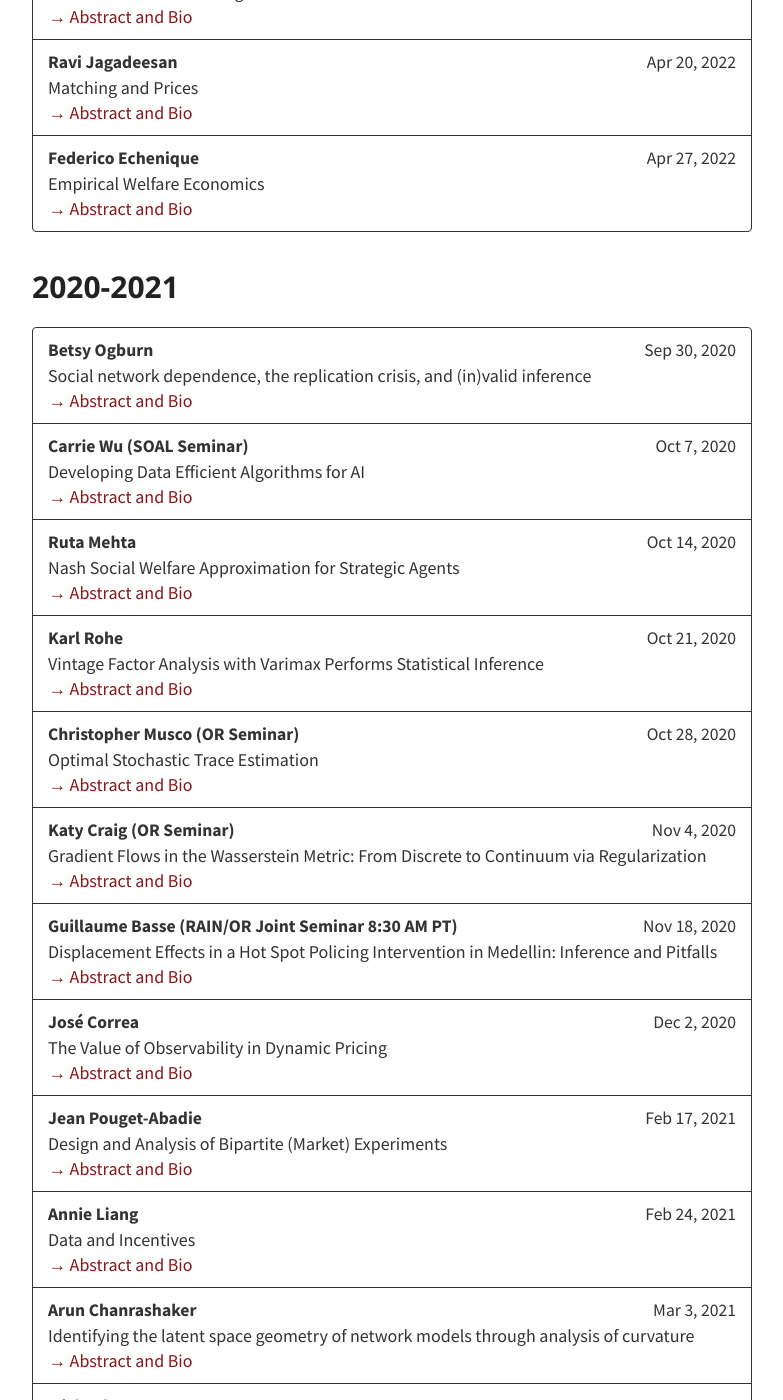
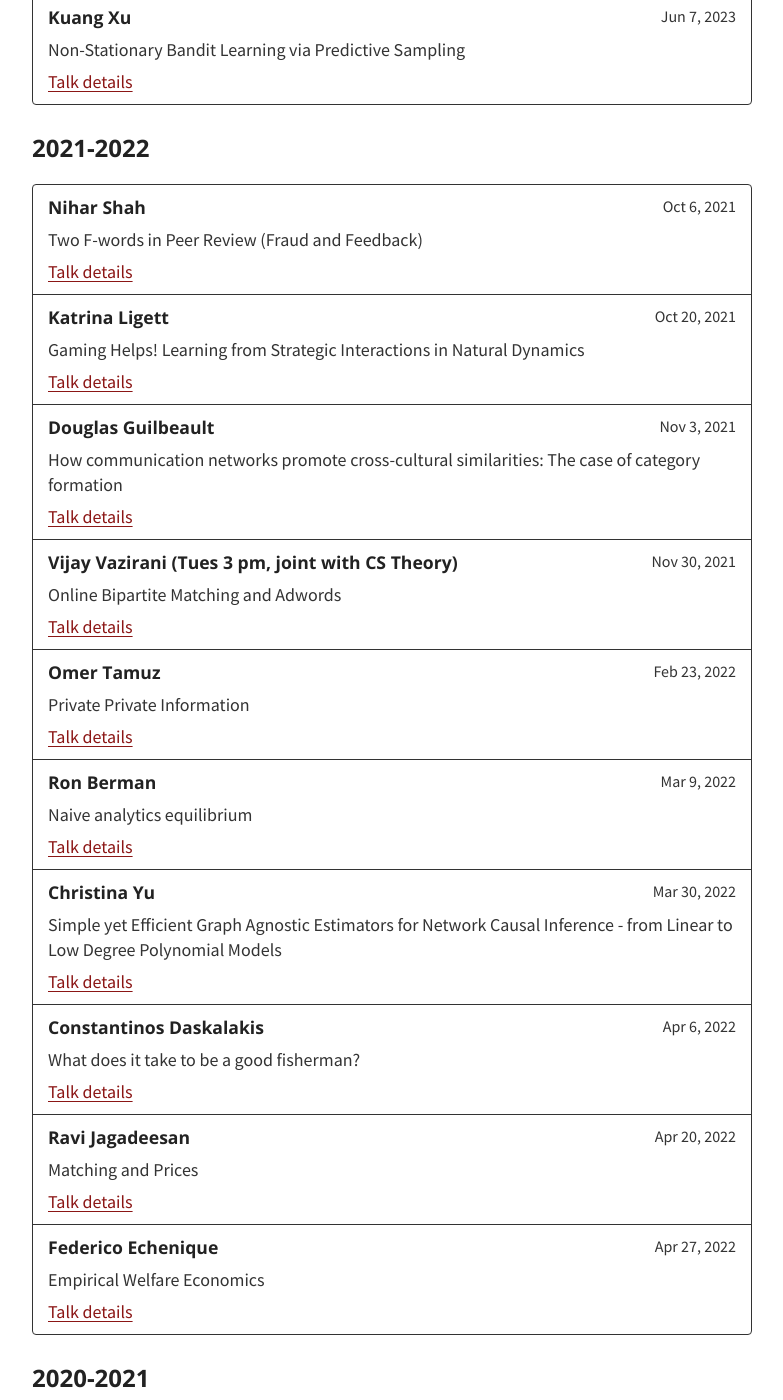
Before and after one commit to stanford-rain-seminar/stanford-rain-seminar.github.io, a Jekyll site: the page built from archive.md, in a window 1280 px wide and 1400 px high, scrolled down 9263 px. Shown: the whole window, without its empty margins (248-1031 px from the left). Built offline with Jekyll 4.4.1, drawn with Linux system fonts in a browser that asks for light colours; nearby versions of some CDN libraries; our own code applies the rules of GitHub Pages for plain Markdown files; some of the changed text lies outside the part shown.

Commit message:
Improve seminar site usability and accessibility

```diff
--- a/_config.yml
+++ b/_config.yml
@@ -10,6 +10,10 @@ description: Stanford Research on Artificial Intelligence and Incentives Seminar
 
 # URL of your avatar or profile pic (you could use your GitHub profile pic)
 avatar: /images/stanford_logo.png
+
+# Public seminar links
+mailing_list_url: https://mailman.stanford.edu/mailman/listinfo/internetalgs
+calendar_url: https://calendar.google.com/calendar/render?cid=703ghrmnu7ii3bbf2a9t1mda5s%40group.calendar.google.com
 
 #
 # Flags below are optional
@@ -41,7 +45,7 @@ google_analytics:
 
 # Your website URL (e.g. http://barryclark.github.io or http://www.barryclark.co)
 # Used for Sitemap.xml and your RSS feed
-url: https://stanford-rain-seminar.github.io
+url: https://rain.stanford.edu
 
 # If you're hosting your site at a Project repository on GitHub pages
 # (http://yourusername.github.io/repository-name)
--- a/_includes/meta.html
+++ b/_includes/meta.html
@@ -1,9 +1,15 @@
     <meta charset="utf-8" />
     <meta content='text/html; charset=utf-8' http-equiv='Content-Type'>
     <meta http-equiv='X-UA-Compatible' content='IE=edge'>
-    <meta name='viewport' content='width=device-width, initial-scale=1.0, maximum-scale=1.0'>
+    <meta name='viewport' content='width=device-width, initial-scale=1.0'>
 
-    <meta name="author" content="{{ site.name }}" />
+    <meta name="author" content="{{ site.title }}" />
+
+    {% if page.meta-description %}
+    <meta name="description" content="{{ page.meta-description | escape }}" />
+    {% else %}
+    <meta name="description" content="{{ site.description | escape }}" />
+    {% endif %}
 
     <!-- Facebook OpenGraph tags -->
     {% if site.fb_app_id %}
@@ -46,8 +52,10 @@
 
     <!-- Twitter summary cards -->
     <meta name="twitter:card" content="summary" />
+    {% if page.twitter %}
     <meta name="twitter:site" content="@{{ page.twitter }}" />
     <meta name="twitter:creator" content="@{{ page.twitter }}" />
+    {% endif %}
 
     {% if page.meta-title %}
     <meta name="twitter:title" content="{{ page.meta-title }}" />
@@ -67,6 +75,6 @@
 
     {% if page.share-img %}
     <meta name="twitter:image" content="{{ page.share-img | absolute_url }}" />
-    {% elsif site.title-img %}
-    <meta name="twitter:image" content="{{ site.title-img | absolute_url }}" />
+    {% elsif site.avatar %}
+    <meta name="twitter:image" content="{{ site.avatar | absolute_url }}" />
     {% endif %}
--- /dev/null
+++ b/_includes/talk-list.html
@@ -0,0 +1,63 @@
+<ol class="talk-list">
+  {% for talk in include.members %}
+  {% if talk.speaker %}
+  <li class="talk list-group-item">
+    <article>
+      <div class="talk-heading">
+        <div class="talk-heading-copy">
+          <h3 class="talk-presenter">{{ talk.speaker }}</h3>
+          {% if talk.affiliation %}
+          <div class="talk-affiliation">{{ talk.affiliation }}</div>
+          {% endif %}
+        </div>
+        {% if talk.date %}
+        <time class="talk-date" datetime="{{ talk.date | date: '%Y-%m-%d' }}">{{ talk.date }}</time>
+        {% endif %}
+      </div>
+
+      {% if talk.time or talk.location %}
+      <div class="talk-logistics">
+        {% if talk.time %}<span>{{ talk.time }}</span>{% endif %}
+        {% if talk.time and talk.location %}<span aria-hidden="true">·</span>{% endif %}
+        {% if talk.location %}<span>{{ talk.location }}</span>{% endif %}
+      </div>
+      {% endif %}
+
+      {% if talk.title %}
+      <div class="talk-title">
+        {% if talk.recording %}
+          <a class="talk-title-link" href="{{ talk.recording }}">{{ talk.title }} <i class="bi bi-box-arrow-up-right" aria-hidden="true"></i></a>
+        {% elsif talk.livestream %}
+          <a class="talk-title-link" href="{{ talk.livestream }}">{{ talk.title }} <i class="bi bi-box-arrow-up-right" aria-hidden="true"></i></a>
+        {% else %}
+          <span>{{ talk.title }}</span>
+        {% endif %}
+      </div>
+      {% endif %}
+
+      {% if talk.abstract or talk.bio %}
+      <details>
+        <summary>Talk details</summary>
+        {% if talk.abstract %}
+        {{ talk.abstract }}
+        {% endif %}
+
+        {% if talk.bio %}
+        <br><br>
+        <strong>Bio: </strong> {{ talk.bio }}
+        {% endif %}
+
+        {% if talk.recording %}
+        <br><br>
+        <strong><a href="{{ talk.recording }}">Video link</a></strong>
+        {% elsif talk.livestream %}
+        <br><br>
+        <strong><a href="{{ talk.livestream }}">Livestream link</a></strong>
+        {% endif %}
+      </details>
+      {% endif %}
+    </article>
+  </li>
+  {% endif %}
+  {% endfor %}
+</ol>
--- a/_layouts/default.html
+++ b/_layouts/default.html
@@ -1,7 +1,7 @@
 <!DOCTYPE html>
-<html>
+<html lang="en">
   <head>
-    <title>{% if page.title %}{{ page.title }} – {% endif %}{{ site.name }}</title>
+    <title>{% if page.title %}{{ page.title }} – {% endif %}{{ site.title }}</title>
 
     {% include meta.html %}
 
@@ -10,40 +10,41 @@
     <![endif]-->
 
     <link rel="stylesheet" type="text/css" href="{{ site.baseurl }}/style.css" />
-    <link rel="alternate" type="application/rss+xml" title="{{ site.name }} - {{ site.description }}" href="{{ site.baseurl }}/feed.xml" />
+    <link rel="alternate" type="application/rss+xml" title="{{ site.title }} - {{ site.description }}" href="{{ site.baseurl }}/feed.xml" />
 
     <!-- Created with Jekyll Now - http://github.com/barryclark/jekyll-now -->
     <link rel="icon"
           type="image/ico"
           href="{{ site.baseurl }}/favicon.ico">
 
-    <link href="https://fonts.googleapis.com/css2?family=Open+Sans:wght@300;400;600;700&display=swap" rel="stylesheet">
-    <link href="https://fonts.googleapis.com/css2?family=Source+Sans+Pro:wght@300;400;600;700&display=swap" rel="stylesheet">
+    <link href="https://fonts.googleapis.com/css2?family=Open+Sans:wght@300;400;600;700&amp;display=swap" rel="stylesheet">
+    <link href="https://fonts.googleapis.com/css2?family=Source+Sans+Pro:wght@300;400;600;700&amp;display=swap" rel="stylesheet">
     <link rel="stylesheet" href="https://cdn.jsdelivr.net/npm/bootstrap-icons@1.7.2/font/bootstrap-icons.css">
   </head>
 
   <body>
     <div class="wrapper-masthead">
       <div class="container">
-        <header class="masthead clearfix">
-          <a href="{{ site.baseurl }}/" class="site-avatar"><img src="{{ site.avatar }}" /></a>
+        <header class="masthead">
+          <a href="{{ site.baseurl }}/" class="site-avatar" aria-label="Stanford RAIN Seminar home"><img src="{{ site.avatar }}" alt="" /></a>
 
           <div class="site-info">
-            <h1 class="site-name"><a href="{{ site.baseurl }}/">{{ site.name }}</a></h1>
+            <div class="site-name"><a href="{{ site.baseurl }}/">{{ site.title }}</a></div>
           </div>
 
-          <!-- <nav>
-            <a href="{{ site.baseurl }}/about">About</a>
-          </nav> -->
+          <nav aria-label="Primary navigation">
+            <a href="{{ site.baseurl }}/#upcoming-talks"{% if page.url == "/" %} aria-current="page"{% endif %}>Upcoming</a>
+            <a href="{{ site.baseurl }}/#calendar">Calendar</a>
+            <a href="{{ site.baseurl }}/archive/"{% if page.url == "/archive/" %} aria-current="page"{% endif %}>Archive</a>
+            <a href="{{ site.mailing_list_url }}">Mailing list</a>
+          </nav>
         </header>
       </div>
     </div>
 
-    <div id="main" role="main" class="container">
+    <main id="main" class="container">
       {{ content }}
-
-      <iframe src="https://calendar.google.com/calendar/embed?height=300&wkst=1&bgcolor=%23ffffff&ctz=America%2FLos_Angeles&mode=AGENDA&src=NzAzZ2hybW51N2lpM2JiZjJhOXQxbWRhNXNAZ3JvdXAuY2FsZW5kYXIuZ29vZ2xlLmNvbQ&color=%23A79B8E" style="border-width:0" width="740" height="300" frameborder="0" scrolling="no"></iframe>
-    </div>
+    </main>
 
 
     <!--
--- a/archive.md
+++ b/archive.md
@@ -1,51 +1,16 @@
 ---
 layout: default
+title: Talk Archive
 meta-description: "RAIN Seminar Talk Archive"
 ---
 
-# Stanford RAIN (Research on Artificial Intelligence and Incentives) Seminar Talk Archive
+# RAIN Seminar Talk Archive
+
+View the [upcoming RAIN seminar talks](/).
 
 {% for category in site.data.archive %}
-# {{ category.type }}
-<div class="talk-list">
-  {% for talk in category.members %}
-  <div class="talk list-group-item">
-  <div class="talk-date">{{ talk.date }}</div>
-  <div class="talk-presenter">{{ talk.speaker }}</div>
-  {% if talk.title %}
-  <div>
-    {% if talk.recording %}
-      <span><a class="talk-title-link" href="{{ talk.recording }}">{{ talk.title }} <i class="bi bi-box-arrow-up-right"></i></a></span>
-    {% elsif talk.livestream %}
-      <span><a class="talk-title-link" href="{{ talk.livestream }}">{{ talk.title }} <i class="bi bi-box-arrow-up-right"></i></a></span>
-    {% else %}
-      <span>{{ talk.title }}</span>
-    {% endif %}
-  </div>
-  {% endif %}
-  {% if talk.abstract %}
-    <details>
-    <summary>→ Abstract and Bio</summary>
-    {{ talk.abstract }}
-
-    {% if talk.bio %}
-    <br><br>
-    <strong>Bio: </strong> {{ talk.bio }}
-    {% endif %}
-
-    {% if talk.recording %}
-      <br><br>
-      <strong><a href="{{ talk.recording }}">Video Link</a></strong>
-    {% elsif talk.livestream %}
-      <br><br>
-      <strong><a href="{{ talk.livestream }}">Livestream Link</a></strong>
-    {% endif %}
-    </details>
-  {% endif %}
-  </div>
-  {% endfor %}
-</div>
+<h2 id="{{ category.type | slugify }}">{{ category.type }}</h2>
+{% include talk-list.html members=category.members %}
 {% endfor %}
 
-Current talks can be found [here](/).
-Further previous talks and abstracts prior to 2020 can be found [here](https://docs.google.com/document/d/1zcB4p_KLtC8FaKImf0VXysRf_edFAE9jBCluuVvU7Cg/edit?usp=sharing).
+Browse the [pre-2020 RAIN talk archive](https://docs.google.com/document/d/1zcB4p_KLtC8FaKImf0VXysRf_edFAE9jBCluuVvU7Cg/edit?usp=sharing) for earlier talks and abstracts.
--- a/style.scss
+++ b/style.scss
@@ -152,25 +152,34 @@ img {
 
 .wrapper-masthead {
   margin-bottom: 50px;
+
+  @include mobile {
+    margin-bottom: 30px;
+  }
 }
 
 .masthead {
+  display: flex;
+  align-items: center;
+  flex-wrap: wrap;
+  gap: 15px;
   padding: 20px 0;
   border-bottom: 1px solid $darkGray;
 
   @include mobile {
+    flex-direction: column;
+    gap: 10px;
     text-align: center;
   }
 }
 
 .site-avatar {
-  float: left;
+  flex: 0 0 auto;
   // width: 70px;
   height: 50px;
-  margin-right: 15px;
+  margin-right: 0;
 
   @include mobile {
-    float: none;
     display: block;
     margin: 0 auto;
   }
@@ -181,10 +190,9 @@ img {
 }
 
 .site-info {
-  float: left;
+  min-width: 0;
 
   @include mobile {
-    float: none;
     display: block;
     margin: 0 auto;
   }
@@ -196,8 +204,13 @@ img {
   cursor: pointer;
   font-family: $sourceSansPro;
   font-weight: 300;
-  font-size: 28px;
+  font-size: 25px;
   letter-spacing: 1px;
+
+  a {
+    color: inherit;
+    text-decoration: none;
+  }
 }
 
 .site-description {
@@ -211,29 +224,38 @@ img {
 }
 
 nav {
-  float: right;
-  margin-top: 23px; // @TODO: Vertically middle align
+  display: flex;
+  flex-wrap: wrap;
+  gap: 6px 18px;
+  margin: 0 0 0 auto;
   font-family: $sourceSansPro;
-  font-size: 18px;
+  font-size: 16px;
 
   @include mobile {
-    float: none;
-    margin-top: 9px;
-    display: block;
+    justify-content: center;
+    margin: 0;
     font-size: 16px;
   }
 
   a {
-    margin-left: 20px;
+    margin-left: 0;
     color: $darkGray;
-    text-align: right;
-    font-weight: 300;
-    letter-spacing: 1px;
+    text-align: left;
+    font-weight: 600;
+    letter-spacing: .2px;
+    text-decoration: none;
 
     @include mobile {
-      margin: 0 10px;
-      color: $blue;
+      color: $darkGray;
     }
+  }
+
+  a:hover,
+  a:active,
+  a[aria-current="page"] {
+    color: $stanfordred;
+    text-decoration: underline;
+    text-underline-offset: .2em;
   }
 }
 
@@ -284,14 +306,55 @@ footer {
 }
 
 // Talks
+.talk-list {
+  list-style: none;
+  padding-left: 0;
+}
+
+.talk-heading {
+  display: flex;
+  align-items: flex-start;
+  justify-content: space-between;
+  gap: 1rem;
+
+  @include mobile {
+    flex-direction: column;
+    gap: 4px;
+  }
+}
+
+.talk-heading-copy {
+  min-width: 0;
+}
+
 .talk-date {
-  float: right;
-  font-size: 1.1rem;
+  flex: 0 0 auto;
+  font-size: 1rem;
 }
 
 .talk-presenter {
+  margin: 0;
   font-weight: 700;
   font-size: 1.1rem;
+  line-height: 1.4;
+}
+
+.talk-affiliation {
+  color: $gray;
+  font-size: .95rem;
+}
+
+.talk-logistics {
+  display: flex;
+  flex-wrap: wrap;
+  gap: 0 6px;
+  margin-top: 7px;
+  color: $darkGray;
+  font-size: .95rem;
+}
+
+.talk-title {
+  margin-top: 7px;
 }
 
 .talk-title-link {
@@ -328,6 +391,31 @@ details > summary {
   cursor: pointer;
   color: $stanfordred;
   list-style: none;
+  margin-top: 7px;
+  text-decoration: underline;
+  text-underline-offset: .15em;
+}
+
+#main a {
+  text-decoration: underline;
+  text-underline-offset: .15em;
+}
+
+a:focus-visible,
+summary:focus-visible {
+  outline: 3px solid $darkGray;
+  outline-offset: 3px;
+}
+
+.calendar-section {
+  margin-top: 35px;
+}
+
+.seminar-calendar {
+  display: block;
+  width: 100%;
+  height: 300px;
+  border: 0;
 }
 
 // Settled on moving the import of syntax highlighting to the bottom of the CSS
```
Also changed, not shown: _data/talks.yml (+21 -0 lines), _includes/calendar.html (added, +11 -0 lines), index.md (+11 -46 lines).
